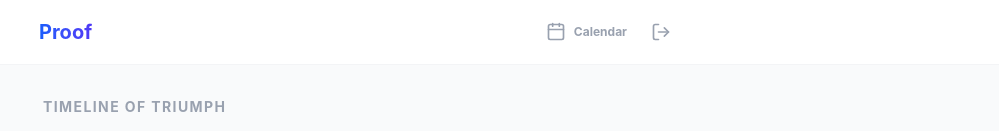
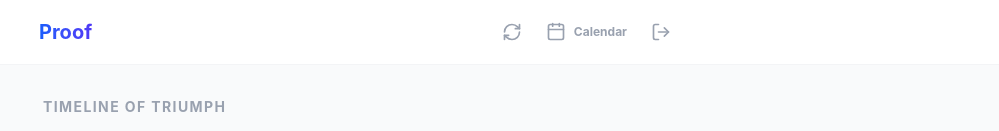
Before and after one commit to geoffofx/proof, a React (Vite) app: page /#/ in a window 1280 px wide. Shown: the top 131 px of the page, without its empty margins (281-1280 px from the left). Built offline with nearby package versions, Linux system fonts and the light colour scheme; no server answers; the database is empty; sample sign-in values are in the browser's storage.

Commit message:
feat: add manual refresh button to dashboard

```diff
--- a/src/pages/Dashboard.tsx
+++ b/src/pages/Dashboard.tsx
@@ -4,7 +4,7 @@ import { Timeline } from '../components/Timeline';
 import { SmartAdd } from '../components/SmartAdd';
 import { PulseReminders } from '../components/PulseReminders';
 import { Calendar } from '../components/Calendar';
-import { LogOut, Calendar as CalendarIcon, List } from 'lucide-react';
+import { LogOut, Calendar as CalendarIcon, List, RefreshCw } from 'lucide-react';
 import { auth } from '../firebase';
 import type { AccomplishmentTemplate, Frequency } from '../types';
 
@@ -47,6 +47,13 @@ export const Dashboard: React.FC = () => {
             Proof
           </h1>
           <div className="flex items-center gap-2">
+            <button
+              onClick={() => window.location.reload()}
+              className="p-2 text-gray-400 hover:text-blue-500 hover:bg-blue-50 rounded-full transition-all"
+              title="Refresh"
+            >
+              <RefreshCw className="w-5 h-5" />
+            </button>
             <button
               onClick={() => setActiveView(activeView === 'timeline' ? 'calendar' : 'timeline')}
               className="p-2 text-gray-400 hover:text-blue-500 hover:bg-blue-50 rounded-full transition-all flex items-center gap-2"
```
